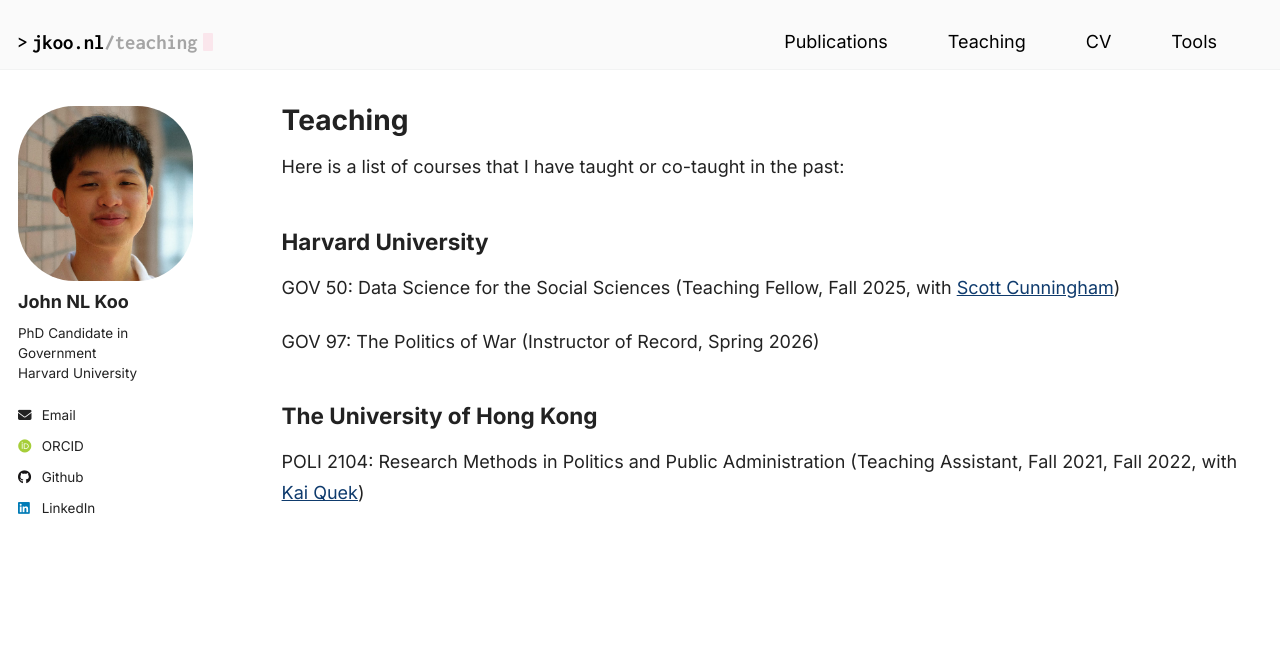
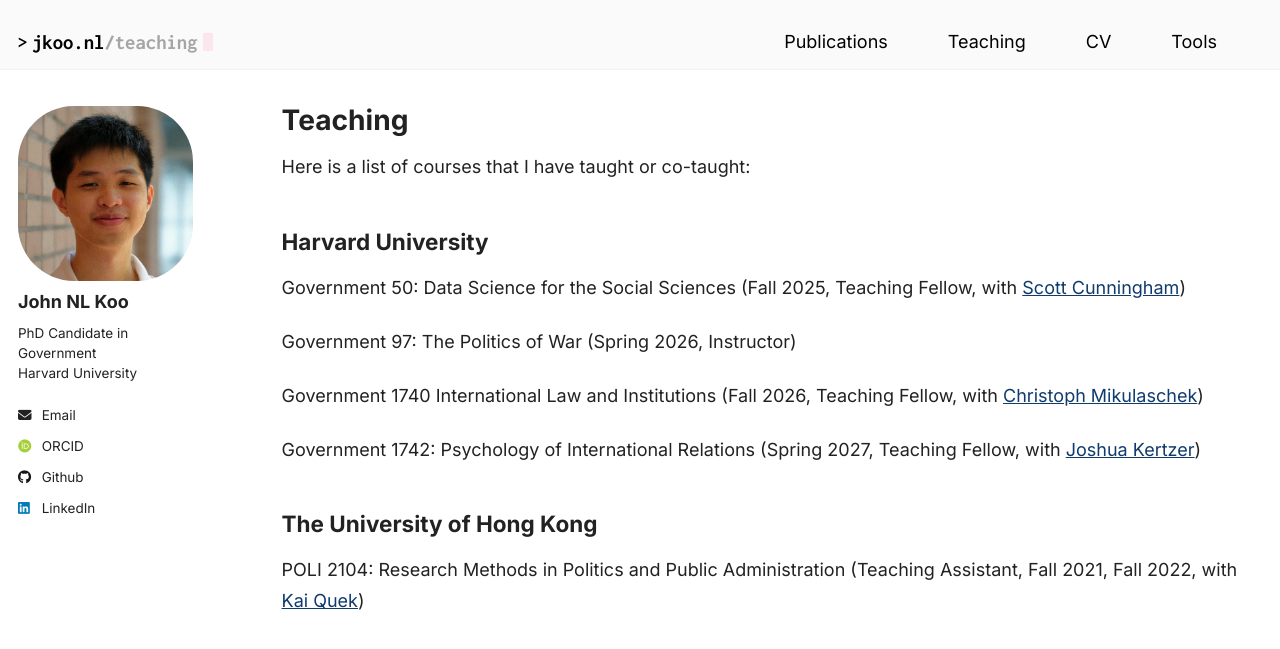
Before and after one commit to tanxpyox/jkoo.nl, a Jekyll site: the page built from _pages/teaching/teaching.md, in a window 1280 px wide and 900 px high. Shown: the top 649 px of the window. Built offline with Jekyll 4.4.1, drawn with Linux system fonts in a browser that asks for light colours; some web fonts are replaced.

Commit message:
teaching update

```diff
--- a/_pages/teaching/teaching.md
+++ b/_pages/teaching/teaching.md
@@ -5,13 +5,18 @@ permalink: /teaching
 author_profile: true
 ---
 
-Here is a list of courses that I have taught or co-taught in the past:
+Here is a list of courses that I have taught or co-taught:
 
 ## Harvard University
 
-GOV 50: Data Science for the Social Sciences (Teaching Fellow, Fall 2025, with [Scott Cunningham](https://www.scunning.com/))
+Government 50: Data Science for the Social Sciences (Fall 2025, Teaching Fellow, with [Scott Cunningham](https://www.scunning.com/))
 
-GOV 97: The Politics of War (Instructor of Record, Spring 2026)
+Government 97: The Politics of War (Spring 2026, Instructor)
+
+Government 1740 International Law and Institutions (Fall 2026, Teaching Fellow, with [Christoph Mikulaschek](https://christophmikulaschek.com/))
+
+Government 1742: Psychology of International Relations (Spring 2027, Teaching Fellow, with [Joshua Kertzer](https://jkertzer.sites.fas.harvard.edu/))
+
 
 ## The University of Hong Kong
 
```
Also changed, not shown: _pages/gsa26.html (deleted, +0 -12 lines).
